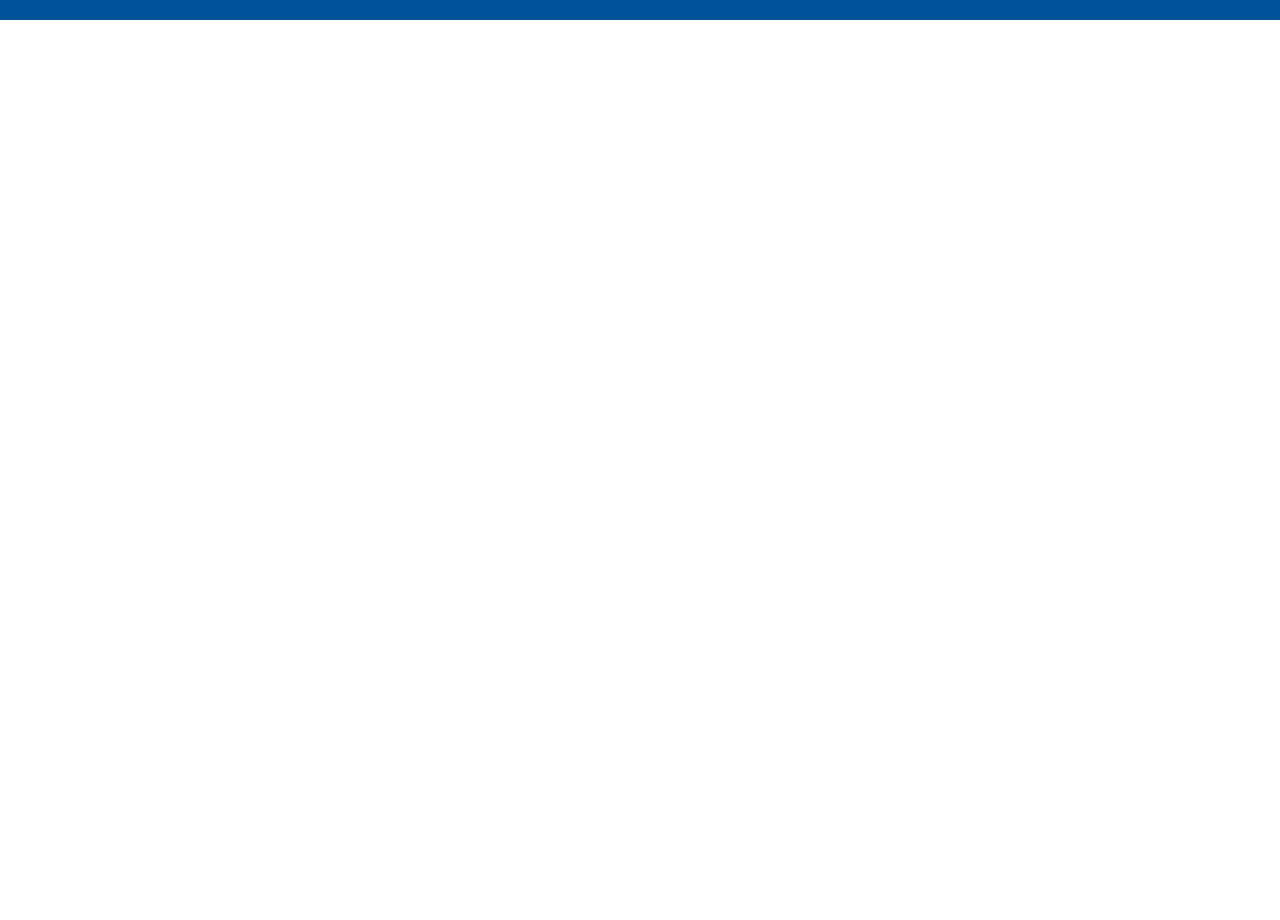
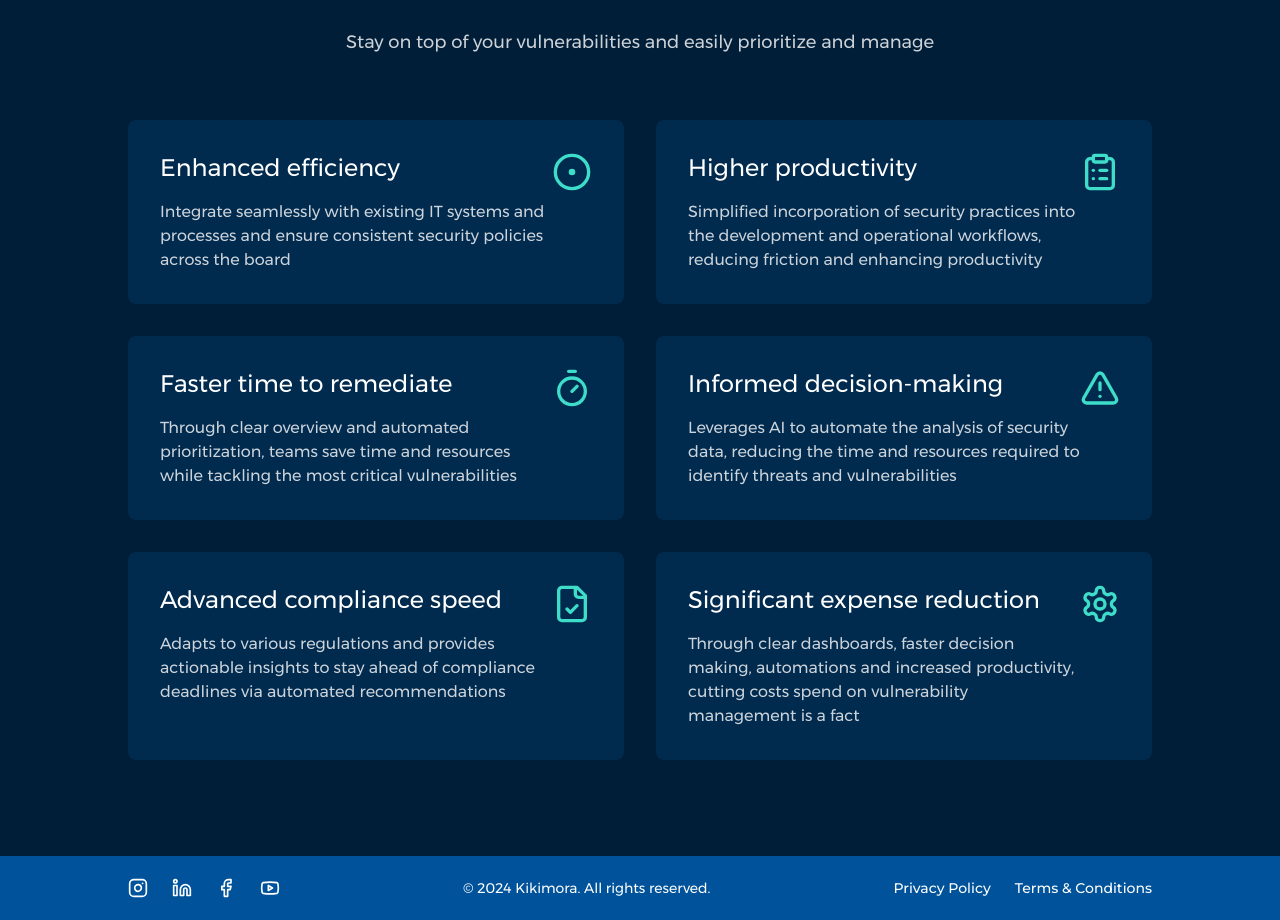
Before and after one commit to NikolaSirakov3/Kikimora-website, a React (Vite) app: page / in a window 1280 px wide. Shown: the part 1324-2244 px from the top of the page. Before the commit the page ends 1344 px from the top, so only its background shows below. Built offline with nearby package versions, Linux system fonts and the light colour scheme.

Commit message:
Add Benefits component to App layout; update Hero section to include Benefits for enhanced user engagement and information display.

```diff
--- a/src/App.tsx
+++ b/src/App.tsx
@@ -3,15 +3,24 @@ import { BrowserRouter as Router, Routes, Route } from "react-router-dom";
 import { Navbar } from "@/components/Navbar";
 import { Footer } from "@/components/Footer";
 import { Hero } from "@/components/Hero";
+import { Benefits } from "@/components/Benefits";
 
 function App() {
   return (
     <Router>
-      <div className="flex flex-col min-h-screen w-full overflow-x-hidden">
+      <div className="min-h-screen flex flex-col">
         <Navbar />
-        <main className="flex-grow w-full">
+        <main className="flex-grow">
           <Routes>
-            <Route path="/" element={<Hero />} />
+            <Route
+              path="/"
+              element={
+                <>
+                  <Hero />
+                  <Benefits />
+                </>
+              }
+            />
             <Route path="/about" element={<div>About Page</div>} />
             <Route path="/developers" element={<div>Developers Page</div>} />
             <Route path="/blog" element={<div>Blog Page</div>} />
--- /dev/null
+++ b/src/components/Benefits.tsx
@@ -0,0 +1,129 @@
+import React from "react";
+import {
+  CircleDot,
+  ClipboardList,
+  Timer,
+  AlertTriangle,
+  FileCheck,
+  Settings,
+} from "lucide-react";
+
+export function Benefits() {
+  return (
+    <div className="bg-[#001E38] py-24">
+      <div className="w-full px-[10%] flex flex-col items-center">
+        {/* Header */}
+        <h2 className="text-5xl text-white font-conthrax text-center mb-6">
+          Benefits
+        </h2>
+        <p className="text-white/80 text-lg font-montserrat text-center max-w-[800px] mb-16">
+          Stay on top of your vulnerabilities and easily prioritize and manage
+        </p>
+
+        {/* Benefits Grid */}
+        <div className="grid grid-cols-2 gap-8 w-full max-w-[1200px]">
+          {/* Enhanced efficiency */}
+          <div className="bg-[#002A4E] rounded-lg p-8">
+            <div className="flex justify-between items-start">
+              <div>
+                <h3 className="text-white text-2xl font-montserrat mb-4">
+                  Enhanced efficiency
+                </h3>
+                <p className="text-white/80 font-montserrat">
+                  Integrate seamlessly with existing IT systems and processes
+                  and ensure consistent security policies across the board
+                </p>
+              </div>
+              <CircleDot className="text-[#3EDDCA] w-10 h-10 flex-shrink-0" />
+            </div>
+          </div>
+
+          {/* Higher productivity */}
+          <div className="bg-[#002A4E] rounded-lg p-8">
+            <div className="flex justify-between items-start">
+              <div>
+                <h3 className="text-white text-2xl font-montserrat mb-4">
+                  Higher productivity
+                </h3>
+                <p className="text-white/80 font-montserrat">
+                  Simplified incorporation of security practices into the
+                  development and operational workflows, reducing friction and
+                  enhancing productivity
+                </p>
+              </div>
+              <ClipboardList className="text-[#3EDDCA] w-10 h-10 flex-shrink-0" />
+            </div>
+          </div>
+
+          {/* Faster time to remediate */}
+          <div className="bg-[#002A4E] rounded-lg p-8">
+            <div className="flex justify-between items-start">
+              <div>
+                <h3 className="text-white text-2xl font-montserrat mb-4">
+                  Faster time to remediate
+                </h3>
+                <p className="text-white/80 font-montserrat">
+                  Through clear overview and automated prioritization, teams
+                  save time and resources while tackling the most critical
+                  vulnerabilities
+                </p>
+              </div>
+              <Timer className="text-[#3EDDCA] w-10 h-10 flex-shrink-0" />
+            </div>
+          </div>
+
+          {/* Informed decision-making */}
+          <div className="bg-[#002A4E] rounded-lg p-8">
+            <div className="flex justify-between items-start">
+              <div>
+                <h3 className="text-white text-2xl font-montserrat mb-4">
+                  Informed decision-making
+                </h3>
+                <p className="text-white/80 font-montserrat">
+                  Leverages AI to automate the analysis of security data,
+                  reducing the time and resources required to identify threats
+                  and vulnerabilities
+                </p>
+              </div>
+              <AlertTriangle className="text-[#3EDDCA] w-10 h-10 flex-shrink-0" />
+            </div>
+          </div>
+
+          {/* Advanced compliance speed */}
+          <div className="bg-[#002A4E] rounded-lg p-8">
+            <div className="flex justify-between items-start">
+              <div>
+                <h3 className="text-white text-2xl font-montserrat mb-4">
+                  Advanced compliance speed
+                </h3>
+                <p className="text-white/80 font-montserrat">
+                  Adapts to various regulations and provides actionable insights
+                  to stay ahead of compliance deadlines via automated
+                  recommendations
+                </p>
+              </div>
+              <FileCheck className="text-[#3EDDCA] w-10 h-10 flex-shrink-0" />
+            </div>
+          </div>
+
+          {/* Significant expense reduction */}
+          <div className="bg-[#002A4E] rounded-lg p-8">
+            <div className="flex justify-between items-start">
+              <div>
+                <h3 className="text-white text-2xl font-montserrat mb-4">
+                  Significant expense reduction
+                </h3>
+                <p className="text-white/80 font-montserrat">
+                  Through clear dashboards, faster decision making, automations
+                  and increased productivity, cutting costs spend on
+                  vulnerability management is a fact
+                </p>
+              </div>
+              <Settings className="text-[#3EDDCA] w-10 h-10 flex-shrink-0" />
+            </div>
+          </div>
+        </div>
+      </div>
+    </div>
+  );
+}
--- a/src/components/Hero.tsx
+++ b/src/components/Hero.tsx
@@ -6,7 +6,7 @@ export function Hero() {
     <div className="bg-[#001E38]">
       {/* First Section */}
       <section className="h-screen">
-        <div className="h-full flex items-center">
+        <div className="h-3/4 flex items-center">
           {/* Left side - Content */}
           <div className="flex flex-col gap-6 w-1/2 pl-[10%]">
             <h1 className="text-5xl text-white font-conthrax leading-tight">
@@ -43,7 +43,7 @@ export function Hero() {
       </section>
 
       {/* Second Section */}
-      <section className="h-screen -mt-96">
+      <section className="h-screen -mt-[480px]">
         <div className="h-full flex items-center">
           {/* Left side - Dashboard Image */}
           <div className="w-1/2 flex justify-center">
```
